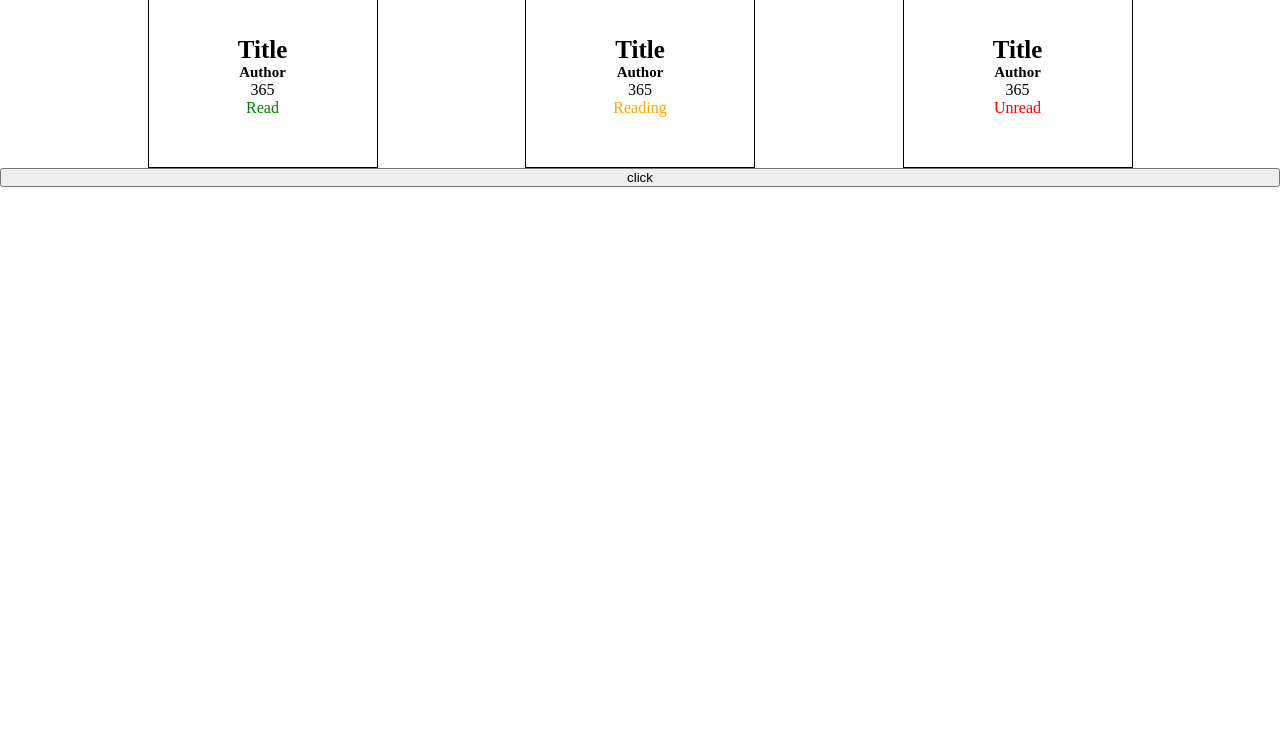
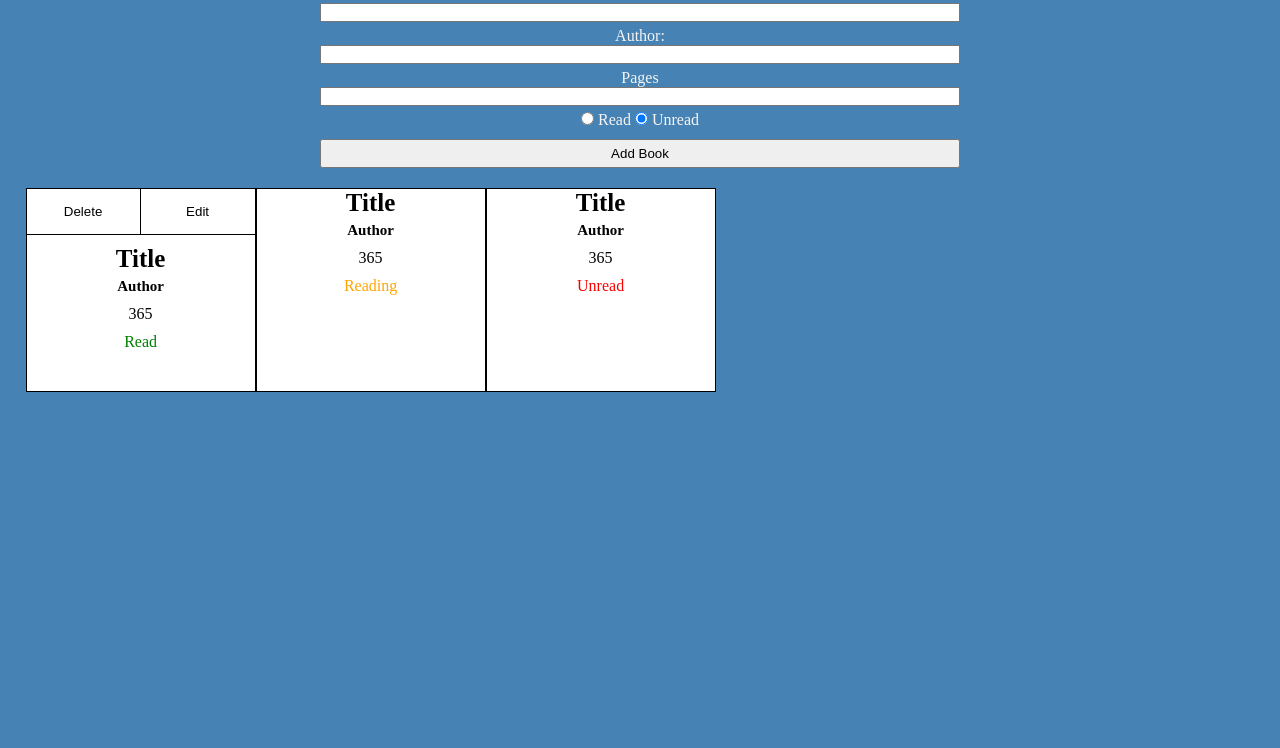
Before and after one commit to email362/library-app, a plain HTML site: page index.html in a window 1280 px wide. Shown: the part 52-800 px from the top of the page. Drawn offline with Linux system fonts and the light colour scheme.

Commit message:
updated project with more functions. still in test phase. nothing functions atm. will fix next update. more framework added.

```diff
--- a/index.html
+++ b/index.html
@@ -11,9 +11,33 @@
     <div id='container'>
         <header>
             <h1>The Library</h1>
+            <div>
+                <label for='Title'>Title:</label>
+                <input class='newBookInput' type="text" name="Title" id="inputTitle">
+                <label for='newAuthor'>Author:</label>
+                <input class='newBookInput' type="text" name="newAuthor" id="inputAuthor">
+                <label for='newPages'>Pages</label>
+                <input class='newBookInput' type="number" name="newPages" id="inputPages">
+                <div id='readRadio'>
+                    <input type="radio" name="status" id="hasRead" value='Read'>
+                    <label for="hasRead">Read</label>
+                    <input type="radio" name="status" id="hasntRead" value='Unread' checked>
+                    <label for="hasntRead">Unread</label>
+                </div>
+
+                <button id='addBook'>Add Book</button>
+            </div>
         </header>
         <section id='bookshelf'>
             <div class='book'>
+                <div class='bookButtons'>
+                    <button id='deleteButton'>
+                        Delete
+                    </button>
+                    <button id='editButton'>
+                        Edit
+                    </button>
+                </div>
                 <h3>Title</h3>
                 <h5>Author</h5>
                 <p>365</p>
@@ -32,9 +56,7 @@
                 <p style="color:red">Unread</p>
             </div>
         </section>
-        <div>
-            <button id='addBook'>click</button>
-        </div>
+
     </div>
 <script src="script.js"></script>
 </body>
--- a/script.js
+++ b/script.js
@@ -8,27 +8,53 @@ function Book(title, author, pages, readStatus) {
 
 }
 
-Book.prototype.toString = () => console.log(this.name, this.title);
+Book.prototype.toString = () => console.log(this.title, this.author);
 
 function addBookToLibrary() {
-    let newBook = new Book('helloTitle','helloAuthor',345, 'Unread');
+
+    myLibrary.push(new Book(document.getElementById('inputTitle').value,document.getElementById('inputAuthor').value,document.getElementById('inputPages').value, 'Unread'));
     let bookshelf = document.getElementById('bookshelf');
     let bookEle = document.createElement('div');
+
+    let buttonDiv = document.createElement('div');
+    buttonDiv.setAttribute('class', 'bookButtons');
+
+    let deleteButton = document.createElement('button');
+    deleteButton.setAttribute('id','deleteButton');
+    deleteButton.textContent = 'Delete';
+
+    let editButton = document.createElement('button');
+    editButton.setAttribute('id','editButton');
+    editButton.textContent = 'Edit';
+
+    buttonDiv.appendChild(deleteButton);
+    buttonDiv.appendChild(editButton);
+
     let titleEle = document.createElement('h3');
-    titleEle.textContent = newBook.title;
+    titleEle.textContent = book.title;
     let authEle = document.createElement('h5');
-    authEle.textContent = newBook.author;
+    authEle.textContent = book.author;
     let pageEle = document.createElement('p');
-    pageEle.textContent = newBook.pages;
+    pageEle.textContent = book.pages;
     let readEle = document.createElement('p');
-    readEle.textContent = newBook.readStatus;
+    readEle.textContent = book.readStatus;
     bookEle.setAttribute('class','book');
+
+    bookEle.appendChild(buttonDiv);
     bookEle.appendChild(titleEle);
     bookEle.appendChild(authEle);
     bookEle.appendChild(pageEle);
     bookEle.appendChild(readEle);
     bookshelf.appendChild(bookEle);
-    newBook.toString();
+    console.log(book.title);
+
+}
+document.getElementById('addBook').addEventListener('click',addBookToLibrary);
+
+function removeBookFromLibrary(bookToBeRemoved) {
+
 }
 
-document.getElementById('addBook').addEventListener('click',addBookToLibrary);
+function displayLibrary() {
+
+}
--- a/style.css
+++ b/style.css
@@ -4,32 +4,94 @@
     padding: 0;
     /* 100vw needs max-width 100% to avoid a horizontal overflow bug that
     doubles the width so that its effectively 200vw */
+}
+html,body {
     width:100vw;
     max-width: 100%;
+    height:100%;
+    background-color: steelblue;
+    color:whitesmoke;
 }
 header {
     text-align: center;
 }
 #bookshelf {
-    width: 100%;
-    margin:0;
+    /* border: 1px solid whitesmoke; */
+    width: 96%;
+    margin:0 auto;
     display:flex;
     flex-wrap: wrap;
-    justify-content: space-evenly;
+    justify-content:start;
+    padding-top: 10px;
+    padding-bottom: 10px;
 }
-
 .book {
+    background-color: white;
+    color: black;
     width: 230px;
     text-align: center;
     border: 1px solid black;
-    padding-top: 50px;
-    padding-bottom: 50px;
+    padding-bottom: 30px;
+}
+.book h3 {
+    font-size: 25px;
+    margin-bottom: 5px;
+}
+.book h5 {
+    font-size: 15px;
+    margin-bottom: 5px;
+}
+.book p {
+    margin-top: 10px;
+}
+.newBookInput {
+    display: block;
+    width: 50%;
+    margin: 0 auto;
+    margin-bottom: 5px;
 }
 
-.book h3 {
-    font-size: 25px;
+#addBook {
+    width: 50%;
+    padding: 5px;
+    margin-bottom: 10px;
+}
+.bookButtons {
+    width: 100%;
+    display: flex;
+    justify-content: space-around;
+    margin-bottom: 10px;
+}
+.bookButtons button {
+    width: 50%;
+    text-align: center;
+    padding-top: 15px;
+    padding-bottom: 15px;
+    background-color: initial;
+    border:initial;
+    border-bottom: 1px solid black;
 }
 
-.book h5 {
-    font-size: 15px;
+#deleteButton {
+    border-right:1px solid black;
 }
+
+#deleteButton:hover {
+    background-color: red;
+    color: white;
+    height: initial;
+    border: initial;
+}
+
+#editButton:hover {
+    background-color: green;
+    color: white;
+    height: initial;
+    border: initial;
+}
+
+#readRadio {
+    width: 50%;
+    margin: 0 auto;
+    margin-bottom: 10px;
+}
```
